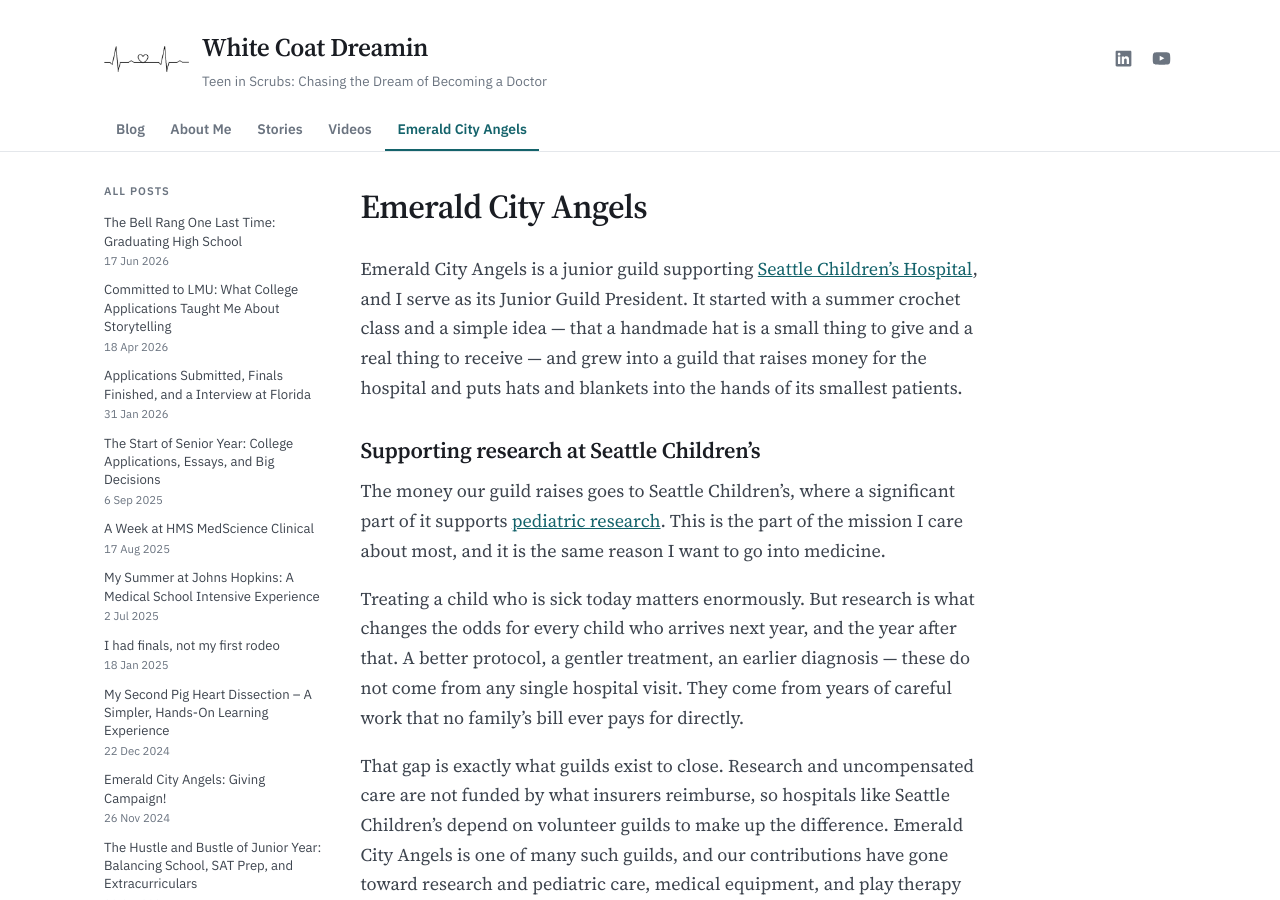
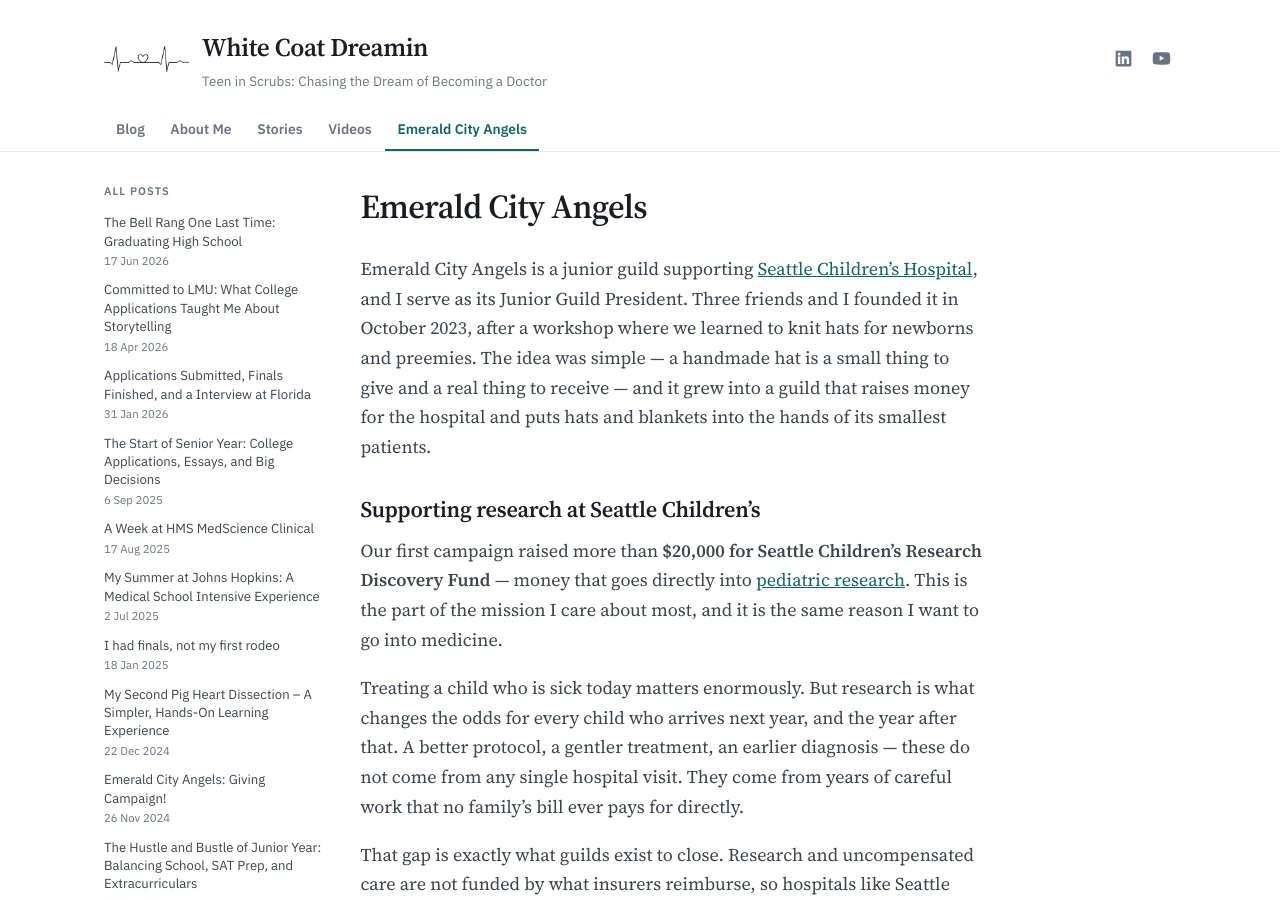
Before and after one commit to AITrekker/whitecoatdreamin, a Jekyll site: the page built from pages/emerald-city-angels.md, in a window 1280 px wide and 900 px high. Built offline with Jekyll 4.4.1, drawn with Linux system fonts in a browser that asks for light colours; some of the changed text lies outside the part shown.

Commit message:
Bring About, Stories and Emerald City Angels up to date
About still described Monica as a high-school sophomore. She graduated
in June 2026 and starts at LMU this fall, so rewrite it around where she
actually is: Health and Human Sciences at LMU with early acceptance to
LECOM, and the reasoning behind choosing a held seat in medical school
over better-known schools. Link out to the guild, the Senate page week
and the clinical posts instead of describing them in the abstract.

Expand Stories from a bare photo into the page story, written from the
Senate article's facts, with Sen. Dhingra's quote attributed and the
program's own description of what a page does. Add the guild photos and
the newsletter clipping to Emerald City Angels, and name the Research
Discovery Fund now that the newsletter and the check both confirm it.

Update the site description, which still said "journey through high
school". Tagline left alone. Add a `cite` style for the pull quotes,
and switch two British spellings to match the posts.

Photos were copied out of OneDrive and re-encoded here; the originals
are untouched and verified by checksum.

Co-Authored-By: Claude Opus 5 <noreply@anthropic.com>

```diff
--- a/_config.yml
+++ b/_config.yml
@@ -1,8 +1,9 @@
 title: White Coat Dreamin
 tagline: "Teen in Scrubs: Chasing the Dream of Becoming a Doctor"
 description: >-
-  Monica's journey through high school and toward medicine — clinical programs,
-  volunteering, college applications, and the road to becoming a doctor.
+  Monica's road to medicine — clinical programs, volunteering, founding a junior
+  guild for Seattle Children's, and now Health and Human Sciences at LMU with
+  early acceptance to medical school.
 author: Monica Gupta
 lang: en
 
--- a/assets/css/main.css
+++ b/assets/css/main.css
@@ -180,6 +180,12 @@ a:hover { color: var(--accent-lo); }
   margin: 1.5rem 0; padding: .2rem 0 .2rem 1.2rem;
   border-left: 3px solid var(--line); color: var(--muted); font-style: italic;
 }
+.entry blockquote cite {
+  display: block; margin-top: .6rem;
+  font-family: var(--sans); font-size: .78rem; font-style: normal;
+  letter-spacing: .01em;
+}
+.entry blockquote cite::before { content: "\2014\00a0"; }
 .entry hr, .wp-block-separator {
   border: 0; border-top: 1px solid var(--line); margin: 2.2rem 0;
 }
--- a/pages/emerald-city-angels.md
+++ b/pages/emerald-city-angels.md
@@ -6,11 +6,11 @@ nav_order: 5
 wp_id: 90
 ---
 
-<p class="wp-block-paragraph">Emerald City Angels is a junior guild supporting <a href="https://www.seattlechildrens.org/" target="_blank" rel="noreferrer noopener">Seattle Children&#8217;s Hospital</a>, and I serve as its Junior Guild President. It started with a summer crochet class and a simple idea &#8212; that a handmade hat is a small thing to give and a real thing to receive &#8212; and grew into a guild that raises money for the hospital and puts hats and blankets into the hands of its smallest patients.</p>
+<p class="wp-block-paragraph">Emerald City Angels is a junior guild supporting <a href="https://www.seattlechildrens.org/" target="_blank" rel="noreferrer noopener">Seattle Children&#8217;s Hospital</a>, and I serve as its Junior Guild President. Three friends and I founded it in October 2023, after a workshop where we learned to knit hats for newborns and preemies. The idea was simple &#8212; a handmade hat is a small thing to give and a real thing to receive &#8212; and it grew into a guild that raises money for the hospital and puts hats and blankets into the hands of its smallest patients.</p>
 
 <h2 class="wp-block-heading">Supporting research at Seattle Children&#8217;s</h2>
 
-<p class="wp-block-paragraph">The money our guild raises goes to Seattle Children&#8217;s, where a significant part of it supports <a href="https://www.seattlechildrens.org/research/" target="_blank" rel="noreferrer noopener">pediatric research</a>. This is the part of the mission I care about most, and it is the same reason I want to go into medicine.</p>
+<p class="wp-block-paragraph">Our first campaign raised more than <strong>$20,000 for Seattle Children&#8217;s Research Discovery Fund</strong> &#8212; money that goes directly into <a href="https://www.seattlechildrens.org/research/" target="_blank" rel="noreferrer noopener">pediatric research</a>. This is the part of the mission I care about most, and it is the same reason I want to go into medicine.</p>
 
 <p class="wp-block-paragraph">Treating a child who is sick today matters enormously. But research is what changes the odds for every child who arrives next year, and the year after that. A better protocol, a gentler treatment, an earlier diagnosis &#8212; these do not come from any single hospital visit. They come from years of careful work that no family&#8217;s bill ever pays for directly.</p>
 
@@ -18,23 +18,46 @@ wp_id: 90
 
 <p class="wp-block-paragraph">It is a strange and wonderful thing to realize that an afternoon of knitting, multiplied across enough people, becomes laboratory time.</p>
 
+<figure class="wp-block-image size-full">
+<img loading="lazy" width="1200" height="1600" src="{{ site.baseurl }}/assets/img/eca-hat-donation.jpg" alt="Monica handing a bundle of knitted baby hats to a Seattle Children&#8217;s nurse, in front of the hospital&#8217;s logo" />
+<figcaption>Delivering finished hats to Seattle Children&#8217;s, to go to newborns and premature babies.</figcaption>
+</figure>
+
 <h2 class="wp-block-heading">How we raise it</h2>
 
-<p class="wp-block-paragraph">Most of our fundraising happens through micro&#8209;volunteering &#8212; short, hands&#8209;on events that let busy people contribute without clearing a whole weekend. For two years running we have hosted the GiVE campaign at Microsoft&#8217;s campus, where I have taught software engineers to knit hats for premature babies. The click&#8209;clack of needles in a tech building is a sound I did not expect to love.</p>
+<p class="wp-block-paragraph">Most of our fundraising happens through micro&#8209;volunteering &#8212; short, hands&#8209;on events that let busy people contribute without clearing a whole weekend. In our first October we ran four sessions at Microsoft&#8217;s annual Giving Campaign, teaching employees to knit hats for premature babies, and we have been back every year since. The click&#8209;clack of needles in a tech building is a sound I did not expect to love.</p>
 
-<p class="wp-block-paragraph">The model works because it stacks two kinds of giving. Volunteers donate hours and make something real with their hands, and many employers then match those hours with financial contributions. One evening of knitting turns into both a hat and a cheque.</p>
+<p class="wp-block-paragraph">The model works because it stacks two kinds of giving. Volunteers donate hours and make something real with their hands, and many employers then match those hours with financial contributions. One evening of knitting turns into both a hat and a check.</p>
+
+<figure class="wp-block-image size-full">
+<img loading="lazy" width="1024" height="741" src="{{ site.baseurl }}/assets/img/guild1.jpg" alt="Guild members standing beside a Seattle Children&#8217;s display with balloons and knitted items at a campus event" />
+<figcaption>Running a guild event on the Microsoft campus.</figcaption>
+</figure>
 
 <h2 class="wp-block-heading">What we&#8217;ve raised</h2>
 
 <p class="wp-block-paragraph">In October 2023, our first GiVE campaign raised roughly <strong>$20,000</strong> through a combination of volunteer hours and direct donations. In 2024 we raised over <strong>$15,000</strong> more, alongside a growing pile of handmade hats and blankets.</p>
 
+<figure class="wp-block-image size-full">
+<img loading="lazy" width="1200" height="1600" src="{{ site.baseurl }}/assets/img/eca-check-2023.jpg" alt="Monica holding an oversized check made out to Seattle Children&#8217;s for $20,000, dated October 31, 2023, with the memo line &#8216;For Research Fund&#8217;" />
+<figcaption>The first check &#8212; $20,000, dated October 31, 2023, memo line &#8220;For Research Fund&#8221;.</figcaption>
+</figure>
+
+<h2 class="wp-block-heading">In the Guild Association newsletter</h2>
+
+<p class="wp-block-paragraph">Seattle Children&#8217;s wrote about the guild in the Winter 2024 issue of its <em>Guild News</em>, under the headline &#8220;New Guild Uses Volunteer Opportunities to Build Community and Raise Funds&#8221;:</p>
+
+<blockquote class="wp-block-quote">
+<p>The new guild raised more than $20,000 for Seattle Children&#8217;s Research Discovery Fund!</p>
+<cite>Seattle Children&#8217;s <em>Guild News</em>, Winter 2024</cite>
+</blockquote>
+
+<figure class="wp-block-image size-full">
+<img loading="lazy" width="1430" height="2228" src="{{ site.baseurl }}/assets/img/eca-newsletter-2024.png" alt="Newsletter article headlined &#8216;New Guild Uses Volunteer Opportunities to Build Community and Raise Funds&#8217;, describing how the Emerald City Angels Junior Guild formed in October, hosted four sessions at Microsoft&#8217;s Giving Campaign teaching employees to knit hats for premature babies, and raised more than $20,000 for Seattle Children&#8217;s Research Discovery Fund" />
+<figcaption>The article as it ran. Reproduced from Seattle Children&#8217;s <em>Guild News</em>, Winter 2024.</figcaption>
+</figure>
+
 <p class="wp-block-paragraph">If you would like to get involved &#8212; volunteering, donating, or simply passing the word along &#8212; I would love to hear from you.</p>
-
-<!-- TODO: hat-style photos and the guild newsletter go here.
-     Drop image files into assets/img/, then add a figure block for each one,
-     matching the pattern used on the Stories page: a wp-block-image figure
-     whose img points at {{ site.baseurl }}/assets/img/ plus the filename,
-     with alt text and an optional figcaption. -->
 
 <div class="wp-block-group alignfull has-contrast-color has-text-color is-vertical is-content-justification-center is-layout-flex wp-container-core-group-is-layout-bf69f05a wp-block-group-is-layout-flex" style="min-height:40vh;margin-top:0;margin-bottom:0;padding-top:var(--wp--preset--spacing--60);padding-right:var(--wp--preset--spacing--50);padding-bottom:var(--wp--preset--spacing--60);padding-left:var(--wp--preset--spacing--50)"><div style="margin-bottom:6px" class="is-default-size aligncenter wp-block-site-logo"><a href="https://whitecoatdreamin.com/" class="custom-logo-link" rel="home"><img loading="lazy" width="320" height="435" src="{{ site.baseurl }}/assets/img/doctor-in-the-making.png" class="custom-logo" alt="White Coat Dreamin" /></a></div>
 
```
Also changed, not shown: pages/about-2.md (+8 -21 lines), pages/stories.md (+20 -3 lines), assets/img/eca-check-2023.jpg (added), assets/img/eca-hat-donation.jpg (added), assets/img/eca-newsletter-2024.png (added).
